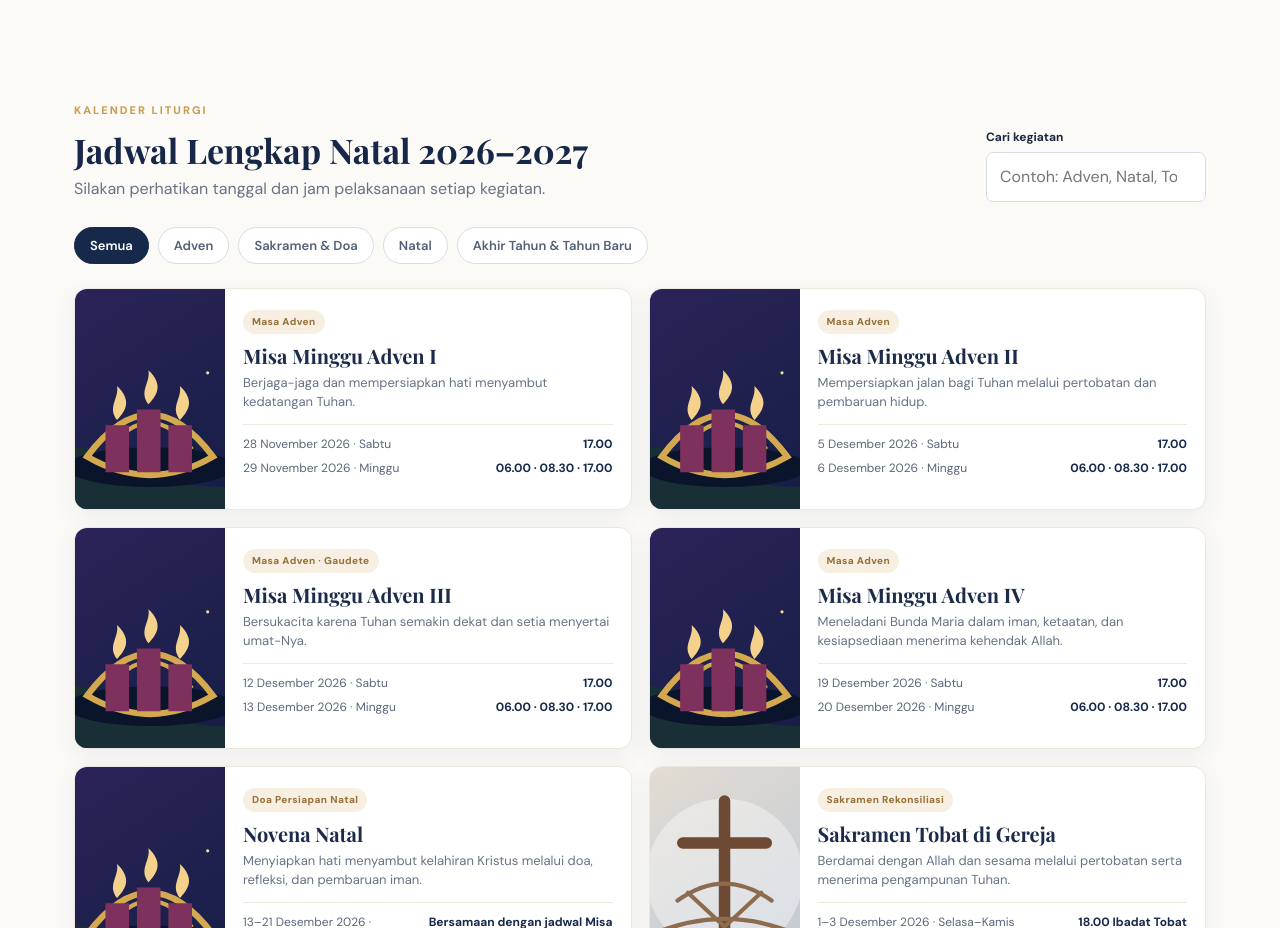
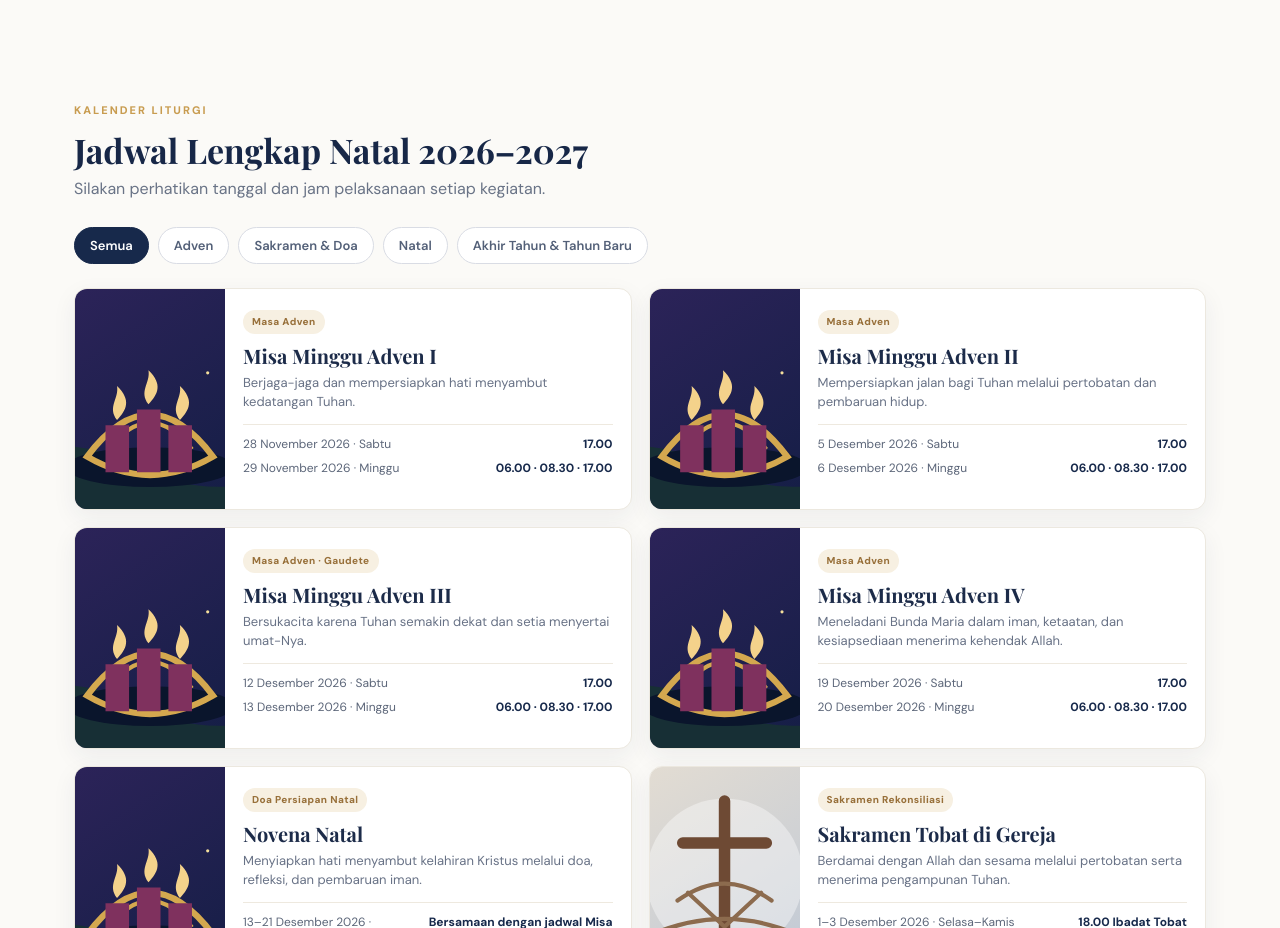
Before and after one commit to kongajioffice/jadwalnatal2026_parokijatiwaringin, a plain HTML site: page index.html in a window 1280 px wide. Shown: the part 1000-1928 px from the top of the page. Drawn offline with nearby package versions, Linux system fonts and the light colour scheme.

Commit message:
Add files via upload

```diff
--- a/index.html
+++ b/index.html
@@ -58,7 +58,6 @@
 <section class="section-shell" id="jadwal">
   <div class="section-heading">
     <div><span class="section-kicker">Kalender Liturgi</span><h2>Jadwal Lengkap Natal 2026–2027</h2><p>Silakan perhatikan tanggal dan jam pelaksanaan setiap kegiatan.</p></div>
-    <div class="search-wrap"><label for="search">Cari kegiatan</label><input id="search" type="search" placeholder="Contoh: Adven, Natal, Tobat..."></div>
   </div>
   <div class="filter-row" role="group" aria-label="Filter jadwal">
     <button class="filter active" data-filter="semua">Semua</button>
```
